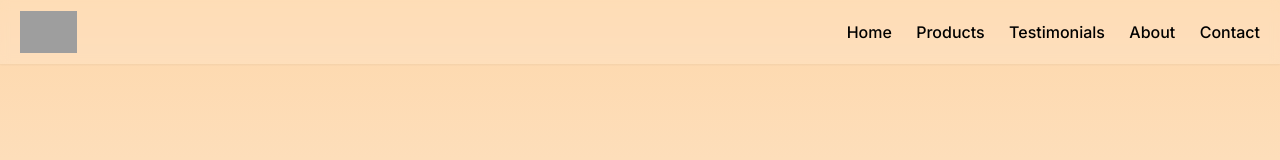
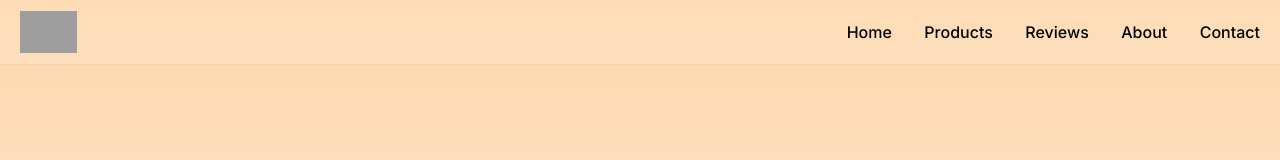
Before and after one commit to subhadeepsonu/digitalfortress, a Next.js app: page / in a window 1280 px wide. Shown: the top 160 px of the page. Built offline with nearby package versions, Linux system fonts and the light colour scheme; grey boxes are pictures that could not be loaded.

Commit message:
reviews page

```diff
--- /dev/null
+++ b/app/components/card/reviewcard.jsx
@@ -0,0 +1,20 @@
+export default function ReviewCard(props){
+    return <div className="h-80 w-96 relative rounded-lg bg-orange-50 mx-10 shadow-sm">
+        <div className="absolute h-24 w-24 rounded-full bg-white -top-12 left-36 ">
+            <img className="h-full w-full rounded-full object-cover" src={props.img}></img>
+        </div>
+        <div className="px-5 w-full pt-12">
+                Lorem ipsum dolor sit amet, consectetur adipisicing elit. Quas veritatis ullam asperiores. Magnam necessitatibus odit ducimus natus et minus, ipsam quia sint, excepturi nemo unde quibusdam voluptatem enim assumenda qui!natus et minus, ipsam quia sint,
+        </div>
+        <div className="px-5 pt-2">
+        {props.star}
+        </div>
+        <div className="px-5 font-semibold">
+            {props.name}
+        </div>
+        <div className="px-5">
+            {props.productname}
+        </div>
+
+    </div>
+}
--- a/app/components/card/title.jsx
+++ b/app/components/card/title.jsx
@@ -1,6 +1,6 @@
 "use client"
 export default function Title(props){
-    return <div className="text-5xl font-bold pb-10">
+    return <div className="text-5xl font-semibold pb-10">
         {props.name}
     </div>
 }
--- a/app/components/home.jsx
+++ b/app/components/home.jsx
@@ -14,7 +14,8 @@ import { FaInstagramSquare } from "react-icons/fa";
 import { FaTwitter } from "react-icons/fa";
 import { FaFacebook } from "react-icons/fa";
 import { useRouter } from "next/navigation";
-
+import ReviewCard from "./card/reviewcard";
+import { Swiper, SwiperSlide } from 'swiper/react';
 const Font = Lato({
     subsets:["latin"],
     weight:["900","400"]
@@ -94,8 +95,8 @@ export default function HomePage(){
             <Link className="" ref={ref3} href={"/#products"}>
                 Products
             </Link>
-            <Link className=" " ref={ref5} href={"/#testimonial"}>
-                Testimonials
+            <Link className=" " ref={ref5} href={"/#review"}>
+                Reviews
             </Link>
             <Link className=" " ref={ref6} href={"/#aboutus"}>
                 About
@@ -152,13 +153,18 @@ export default function HomePage(){
             </div>
             </div>
         </div>
-        <div id="testimonial" className="h-screen w-full flex flex-col justify-center items-center  bg-gradient-to-t from-gray-50 to-orange-200 snap-start snap-always">
-            <Title name="TESTIMONIALS"></Title>
-            <div className="grid grid-cols-3 gap-5">
-            <ProductCard></ProductCard>
-            <ProductCard></ProductCard>
-            <ProductCard></ProductCard>
+        <div id="review" className="h-screen w-full flex flex-col justify-evenly items-center  bg-gradient-to-t from-gray-50 to-orange-200 snap-start snap-always">
+            <div className="flex flex-col justify-center items-center">
+            <p className="text-6xl font-semibold mb-2 w-3/4 text-center " >Reviews that speaks volumes.</p>
+            <p className="tracking-wide mt-2 text-sm">Dont just take our word for it, hear what people have to say about us</p>
             </div>
+            <div className="flex">
+            <ReviewCard img={"https://encrypted-tbn0.gstatic.com/images?q=tbn:ANd9GcTaaFMnnp2jVk3HXJf98HdhFu8L8lCsXAGHaA&s"} star={"⭐⭐⭐⭐⭐"} name={"Subhadeep Thandaka"} productname={"Mukham"}></ReviewCard>
+            <ReviewCard img={"https://encrypted-tbn0.gstatic.com/images?q=tbn:ANd9GcQXHZTQs8ojYjldwZDeEM73Fk6h4BOOXGRL1A&s"} star={"⭐⭐⭐⭐"} name={"Achyut Badyal"} productname={"MauthN"}></ReviewCard>
+            <ReviewCard img={"https://t4.ftcdn.net/jpg/03/26/98/51/360_F_326985142_1aaKcEjMQW6ULp6oI9MYuv8lN9f8sFmj.jpg"} star={"⭐⭐⭐⭐⭐"} name={"Adithya Sai "} productname={"Mlsolate"}></ReviewCard>
+
+            </div>
+
         </div>
         <div id="aboutus" className="h-screen w-full flex flex-col justify-center items-center snap-start snap-always bg-gradient-to-b from-gray-50 to-orange-200">
         <Title name="ABOUT US"></Title>
--- a/package.json
+++ b/package.json
@@ -18,7 +18,8 @@
     "next": "14.2.5",
     "react": "^18",
     "react-dom": "^18",
-    "react-icons": "^5.2.1"
+    "react-icons": "^5.2.1",
+    "swiper": "^11.1.8"
   },
   "devDependencies": {
     "@types/node": "20.14.10",
```
Also changed, not shown: 1 other file (tests, documents, lock files or other folders).
